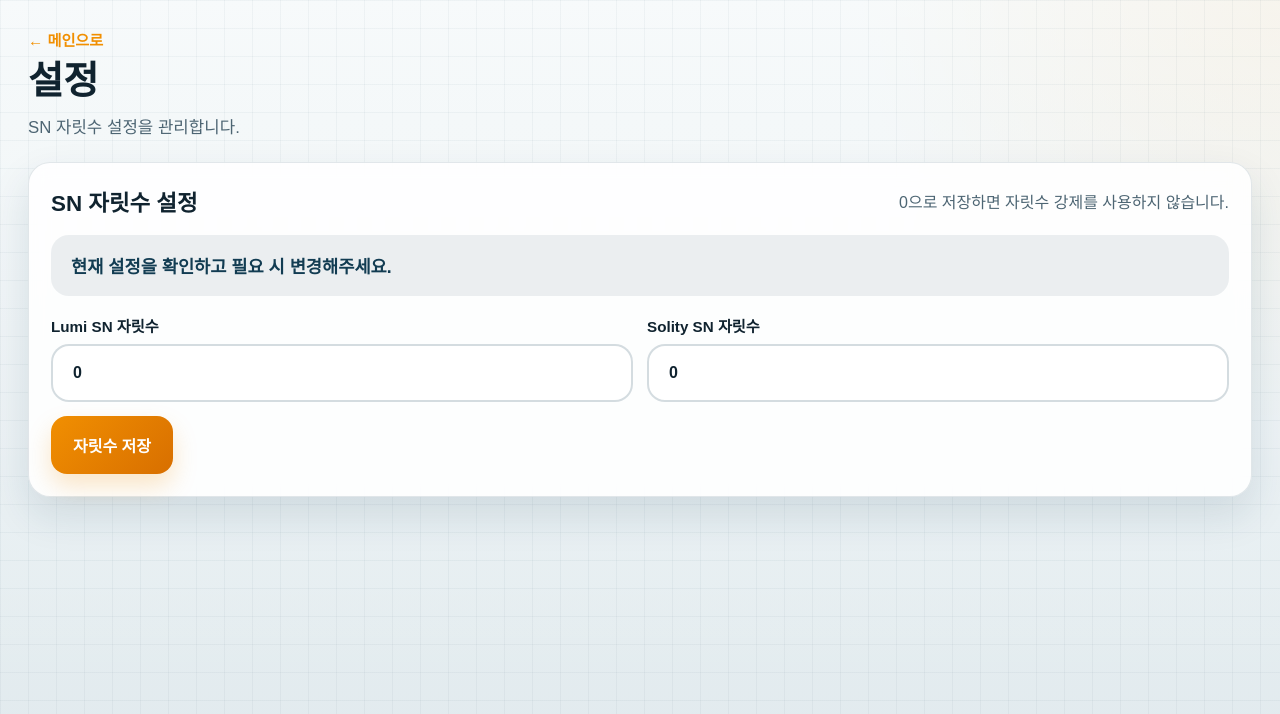
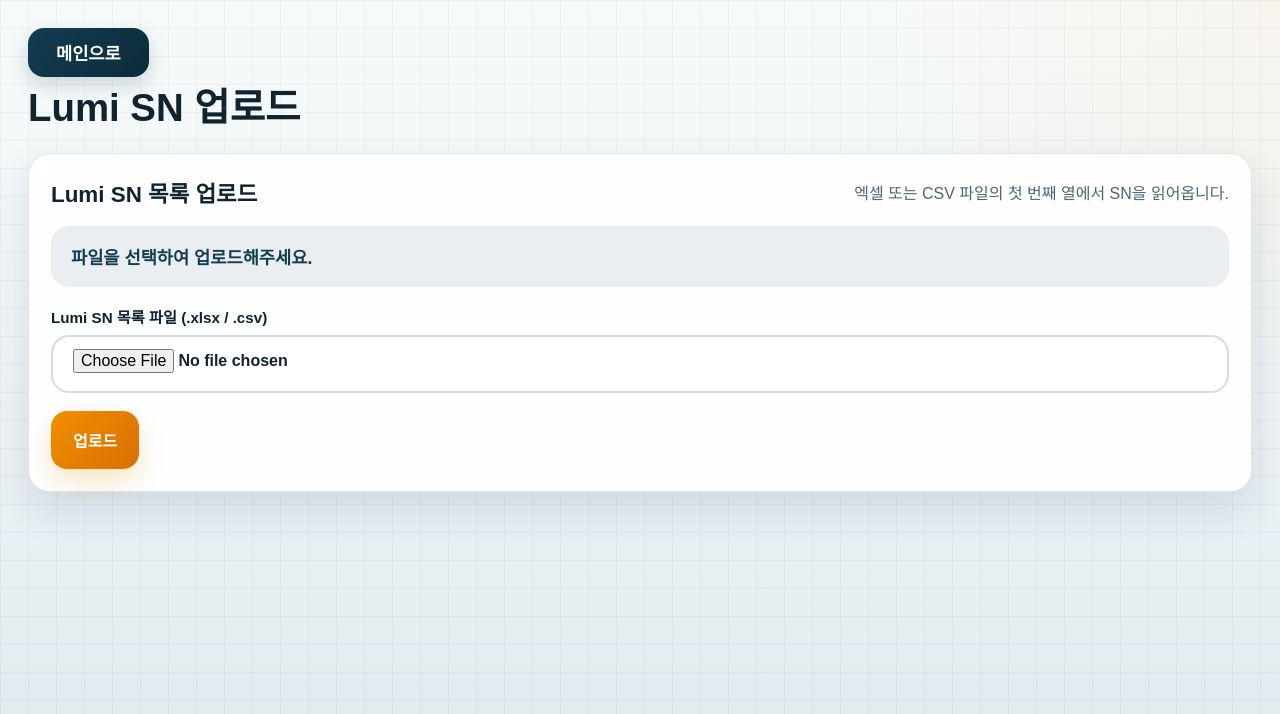
Before and after one commit to JyongSong/production_info, a Flask app: template templates/settings.html in a window 1280 px wide. Shown: the top 714 px of the page. Run offline with Flask 3, Linux system fonts and the light colour scheme; the template is opened without the code that fills it, so the values that code supplies are empty.

Commit message:
Revamp home page title, settings page to Lumi SN upload, and add upload backend
- Home: rename to 아카라라이프 도어락 SN 입력 툴, remove eyebrow/description/arrows
- Settings page → Lumi SN 업로드 with file upload UI and SN list display
- Add upload_service with xlsx/csv parsing, Supabase CRUD for lumi_sn_list
- Add API endpoints: POST /api/upload-sn, GET /api/lumi-sn, DELETE /api/lumi-sn
- Style back-link as a bigger button, remove ← arrow from all sub-pages
- Add lumi_sn_list table to supabase_setup.sql

Co-Authored-By: Claude Opus 4.6 <noreply@anthropic.com>

```diff
--- a/app.py
+++ b/app.py
@@ -20,12 +20,16 @@ from services import (
     count_matches_by_date,
     create_match,
     delete_match,
+    delete_all_lumi_sn,
+    get_lumi_sn_count,
+    get_lumi_sn_list,
     get_qr_settings,
     get_recent_matches,
     list_matches_for_export,
     search_matches,
     update_match,
     update_qr_settings,
+    upload_lumi_sn_file,
 )
 
 
@@ -153,7 +157,8 @@ def search_page():
 def settings_page():
     return render_template(
         "settings.html",
-        qr_settings=get_qr_settings(),
+        sn_count=get_lumi_sn_count(),
+        sn_list=get_lumi_sn_list(limit=200),
         **_common_versions(),
     )
 
@@ -289,6 +294,45 @@ def download_excel():
         return jsonify({"success": False, "message": str(error)}), 400
 
 
+@app.post("/api/upload-sn")
+def upload_sn_api():
+    uploaded_file = request.files.get("file")
+    if not uploaded_file or not uploaded_file.filename:
+        return jsonify({"success": False, "message": "파일을 선택해주세요."}), 400
+
+    try:
+        file_bytes = uploaded_file.read()
+        result = upload_lumi_sn_file(uploaded_file.filename, file_bytes)
+        return jsonify({
+            "success": True,
+            "message": f"총 {result['unique_count']}개의 Lumi SN이 업로드되었습니다.",
+            "result": result,
+            "sn_list": get_lumi_sn_list(limit=200),
+            "sn_count": result["unique_count"],
+        })
+    except ValidationError as error:
+        return jsonify({"success": False, "message": str(error)}), 400
+    except Exception:
+        return jsonify({"success": False, "message": "업로드 중 오류가 발생했습니다."}), 500
+
+
+@app.get("/api/lumi-sn")
+def lumi_sn_list_api():
+    return jsonify({
+        "sn_list": get_lumi_sn_list(limit=200),
+        "sn_count": get_lumi_sn_count(),
+    })
+
+
+@app.delete("/api/lumi-sn")
+def delete_lumi_sn_api():
+    try:
+        delete_all_lumi_sn()
+        return jsonify({"success": True, "message": "Lumi SN 목록이 삭제되었습니다."})
+    except Exception:
+        return jsonify({"success": False, "message": "삭제 중 오류가 발생했습니다."}), 500
+
+
 if __name__ == "__main__":
     host = os.environ.get("QR_TOOL_HOST", "127.0.0.1")
     port = int(os.environ.get("QR_TOOL_PORT", "5055"))
--- a/static/css/style.css
+++ b/static/css/style.css
@@ -580,14 +580,20 @@ tbody tr:hover {
 .back-link {
     display: inline-block;
     margin-bottom: 10px;
-    font-size: 0.95rem;
-    font-weight: 700;
-    color: var(--accent);
+    padding: 12px 28px;
+    font-size: 1.1rem;
+    font-weight: 800;
+    color: #ffffff;
     text-decoration: none;
+    background: linear-gradient(135deg, var(--brand), var(--brand-strong));
+    border-radius: 16px;
+    transition: transform 0.18s ease, box-shadow 0.18s ease;
+    box-shadow: 0 8px 20px rgba(18, 60, 82, 0.18);
 }
 
 .back-link:hover {
-    text-decoration: underline;
+    transform: translateY(-2px);
+    box-shadow: 0 12px 28px rgba(18, 60, 82, 0.24);
 }
 
 /* ── Full-width panels for sub-pages ─────── */
--- a/templates/scan.html
+++ b/templates/scan.html
@@ -5,7 +5,7 @@
 {% block header %}
 <header class="hero">
     <div>
-        <a href="/" class="back-link">&larr; 메인으로</a>
+        <a href="/" class="back-link">메인으로</a>
         <h1>생산 진행</h1>
         <p class="hero-text">엔터 중심으로 연속 작업이 가능하도록 구성했습니다.</p>
     </div>
--- a/templates/search.html
+++ b/templates/search.html
@@ -5,7 +5,7 @@
 {% block header %}
 <header class="hero">
     <div>
-        <a href="/" class="back-link">&larr; 메인으로</a>
+        <a href="/" class="back-link">메인으로</a>
         <h1>조회 및 다운로드</h1>
         <p class="hero-text">Lumi SN, Solity SN, 날짜별 조회 및 엑셀 다운로드를 지원합니다.</p>
     </div>
--- a/templates/settings.html
+++ b/templates/settings.html
@@ -1,13 +1,12 @@
 {% extends "base.html" %}
 
-{% block title %}설정 — SN 매칭 관리 툴{% endblock %}
+{% block title %}Lumi SN 업로드 — SN 입력 툴{% endblock %}
 
 {% block header %}
 <header class="hero">
     <div>
-        <a href="/" class="back-link">&larr; 메인으로</a>
-        <h1>설정</h1>
-        <p class="hero-text">SN 자릿수 설정을 관리합니다.</p>
+        <a href="/" class="back-link">메인으로</a>
+        <h1>Lumi SN 업로드</h1>
     </div>
 </header>
 {% endblock %}
@@ -16,32 +15,140 @@
 <main>
     <section class="panel settings-panel-full">
         <div class="section-head">
-            <h2>SN 자릿수 설정</h2>
-            <p>0으로 저장하면 자릿수 강제를 사용하지 않습니다.</p>
+            <h2>Lumi SN 목록 업로드</h2>
+            <p>엑셀 또는 CSV 파일의 첫 번째 열에서 SN을 읽어옵니다.</p>
         </div>
 
-        <div id="settingsStatus" class="status-message info" style="margin-top:0;margin-bottom:18px;">현재 설정을 확인하고 필요 시 변경해주세요.</div>
+        <div id="uploadStatus" class="status-message info" style="margin-top:0;margin-bottom:18px;">
+            {% if sn_count > 0 %}
+                현재 {{ sn_count }}개의 Lumi SN이 등록되어 있습니다.
+            {% else %}
+                파일을 선택하여 업로드해주세요.
+            {% endif %}
+        </div>
 
-        <form id="settingsForm" class="settings-grid" autocomplete="off" onsubmit="return false;">
-            <label class="field compact-field">
-                <span>Lumi SN 자릿수</span>
-                <input id="firstQrLength" type="number" min="0" max="999" inputmode="numeric" value="{{ qr_settings.first_qr_length }}">
-            </label>
-
-            <label class="field compact-field">
-                <span>Solity SN 자릿수</span>
-                <input id="secondQrLength" type="number" min="0" max="999" inputmode="numeric" value="{{ qr_settings.second_qr_length }}">
+        <form id="uploadForm" autocomplete="off" onsubmit="return false;">
+            <label class="field compact-field" style="margin-bottom:18px;">
+                <span>Lumi SN 목록 파일 (.xlsx / .csv)</span>
+                <input id="snFileInput" type="file" accept=".xlsx,.xls,.csv" style="height:58px;padding:12px 20px;border:2px solid rgba(18,60,82,0.18);border-radius:18px;font-size:1rem;font-weight:700;background:rgba(255,255,255,0.92);">
             </label>
 
             <div class="button-row settings-buttons">
-                <button id="saveSettingsButton" class="primary-button" type="submit">자릿수 저장</button>
+                <button id="uploadButton" class="primary-button" type="submit">업로드</button>
+                {% if sn_count > 0 %}
+                <button id="deleteAllButton" class="secondary-button" type="button">전체 삭제</button>
+                {% endif %}
             </div>
         </form>
     </section>
+
+    {% if sn_list %}
+    <section class="panel settings-panel-full" style="margin-top:20px;">
+        <div class="section-head">
+            <h2>등록된 Lumi SN 목록</h2>
+            <p>총 {{ sn_count }}건{% if sn_count > 200 %} (최근 200건 표시){% endif %}</p>
+        </div>
+
+        <div class="table-wrap">
+            <table>
+                <thead>
+                    <tr>
+                        <th style="width:80px;">번호</th>
+                        <th>Lumi SN</th>
+                        <th style="width:200px;">업로드 일시</th>
+                    </tr>
+                </thead>
+                <tbody id="snTableBody">
+                    {% for item in sn_list %}
+                    <tr>
+                        <td>{{ item.id }}</td>
+                        <td>{{ item.sn_value }}</td>
+                        <td>{{ item.uploaded_at }}</td>
+                    </tr>
+                    {% endfor %}
+                </tbody>
+            </table>
+        </div>
+    </section>
+    {% endif %}
 </main>
 {% endblock %}
 
 {% block scripts %}
-<script id="initialQrSettings" type="application/json">{{ qr_settings | tojson }}</script>
-<script src="{{ url_for('static', filename='js/app.js', v=js_version) }}"></script>
+<script>
+document.addEventListener("DOMContentLoaded", () => {
+    const uploadForm = document.getElementById("uploadForm");
+    const fileInput = document.getElementById("snFileInput");
+    const uploadButton = document.getElementById("uploadButton");
+    const deleteAllButton = document.getElementById("deleteAllButton");
+    const uploadStatus = document.getElementById("uploadStatus");
+
+    let isUploading = false;
+
+    function setStatus(type, message) {
+        if (!uploadStatus) return;
+        uploadStatus.className = "status-message " + type;
+        uploadStatus.textContent = message;
+    }
+
+    if (uploadForm) {
+        uploadForm.addEventListener("submit", async (e) => {
+            e.preventDefault();
+            if (isUploading) return;
+
+            if (!fileInput.files || !fileInput.files.length) {
+                setStatus("error", "파일을 선택해주세요.");
+                return;
+            }
+
+            isUploading = true;
+            uploadButton.disabled = true;
+            setStatus("info", "업로드 중...");
+
+            const formData = new FormData();
+            formData.append("file", fileInput.files[0]);
+
+            try {
+                const response = await fetch("/api/upload-sn", {
+                    method: "POST",
+                    body: formData,
+                });
+                const data = await response.json();
+
+                if (response.ok && data.success) {
+                    setStatus("success", data.message || "업로드 완료");
+                    setTimeout(() => location.reload(), 800);
+                } else {
+                    setStatus("error", data.message || "업로드에 실패했습니다.");
+                }
+            } catch (err) {
+                setStatus("error", "업로드 중 오류가 발생했습니다.");
+            } finally {
+                isUploading = false;
+                uploadButton.disabled = false;
+            }
+        });
+    }
+
+    if (deleteAllButton) {
+        deleteAllButton.addEventListener("click", async () => {
+            if (!window.confirm("등록된 Lumi SN 목록을 전체 삭제할까요?")) return;
+
+            try {
+                const response = await fetch("/api/lumi-sn", { method: "DELETE" });
+                const data = await response.json();
+
+                if (response.ok && data.success) {
+                    setStatus("success", data.message || "삭제 완료");
+                    setTimeout(() => location.reload(), 800);
+                } else {
+                    setStatus("error", data.message || "삭제에 실패했습니다.");
+                }
+            } catch (err) {
+                setStatus("error", "삭제 중 오류가 발생했습니다.");
+            }
+        });
+    }
+});
+</script>
 {% endblock %}
```
Also changed, not shown: services/__init__.py (+10 -0 lines), services/upload_service.py (added, +98 -0 lines), supabase_setup.sql (+17 -1 lines), templates/home.html (+3 -8 lines).
